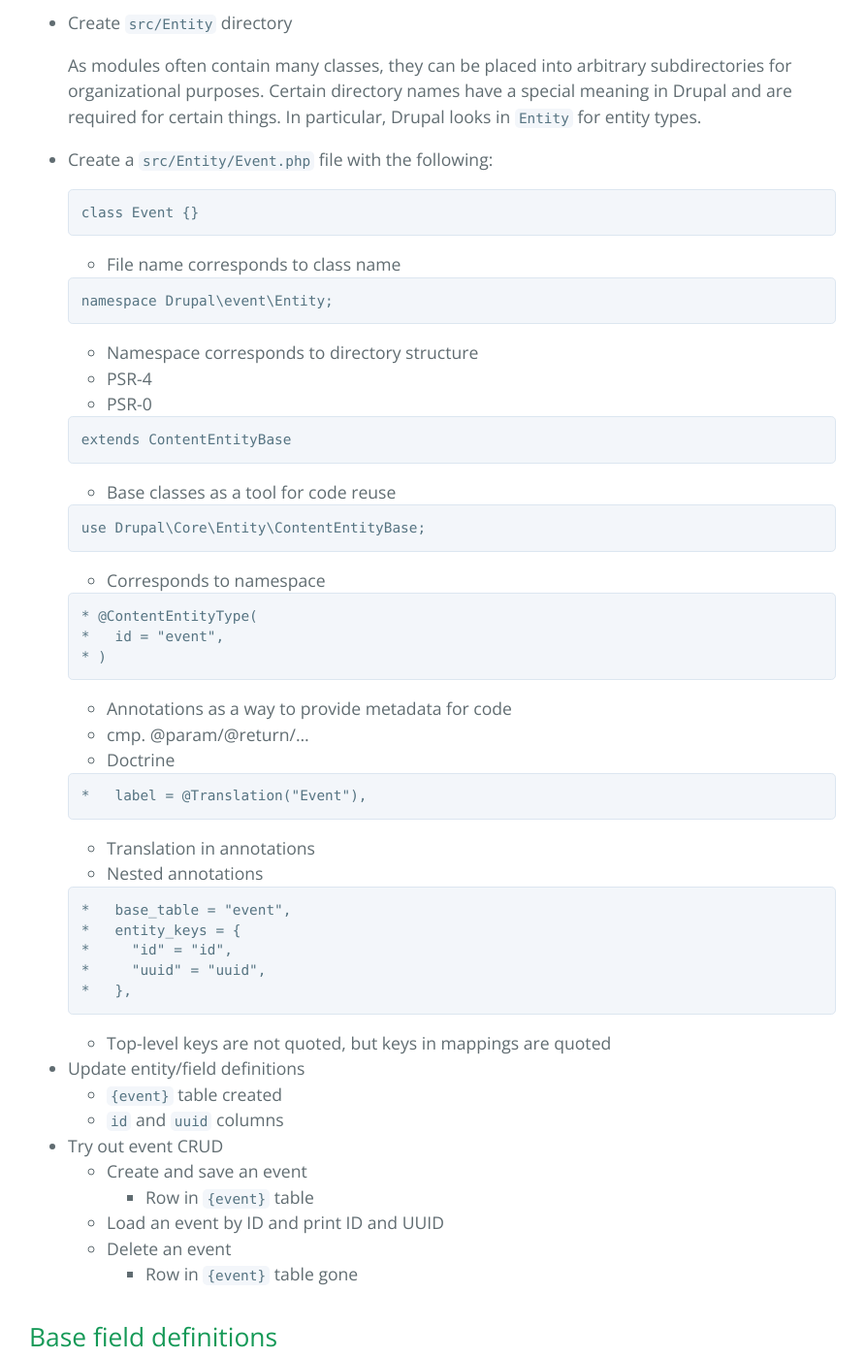
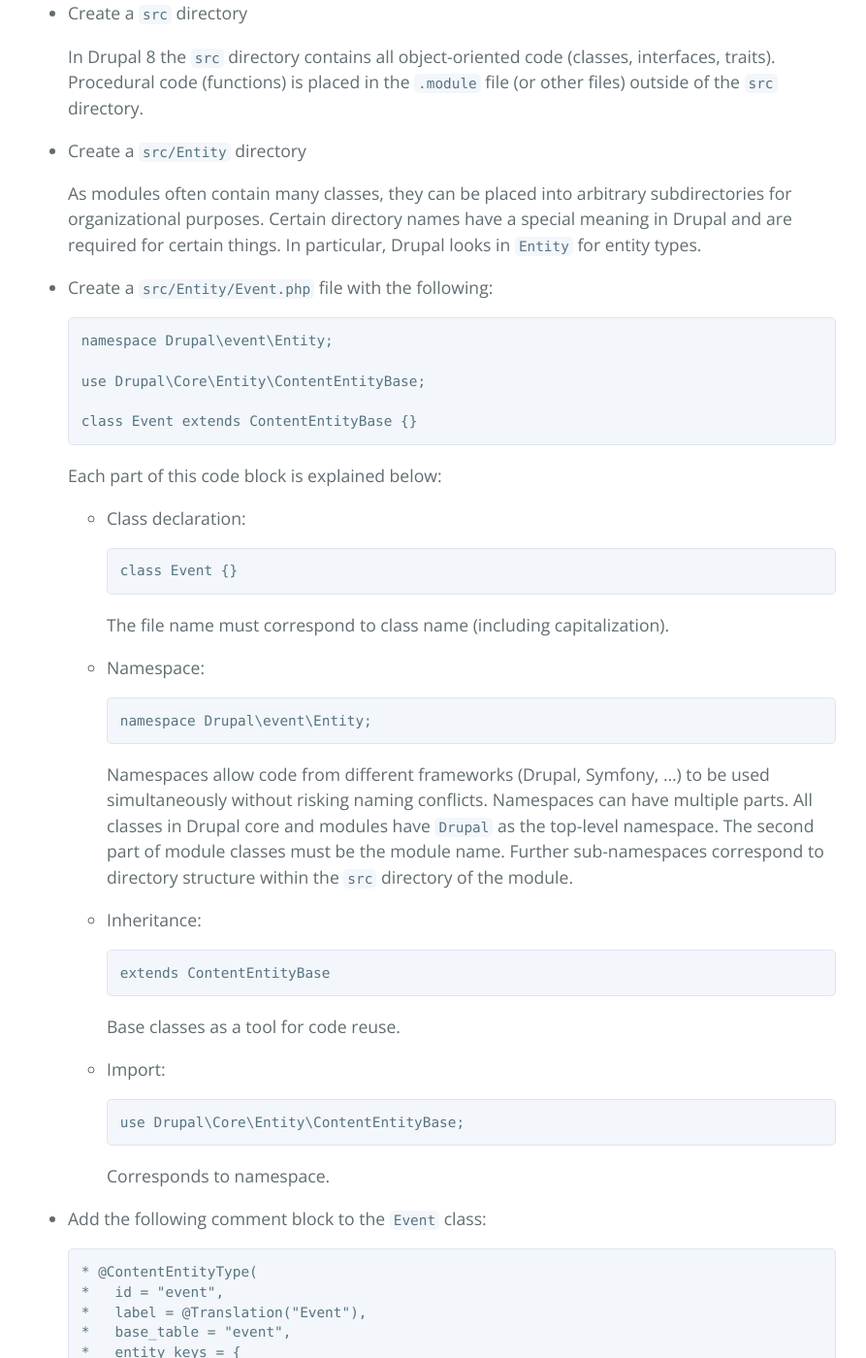
Before and after one commit to drupal-entity-training/event, a Jekyll site: the page built from index.md, in a window 1280 px wide and 1400 px high, scrolled down 759 px. Shown: the whole window at 97% size, without its empty margins (194-1087 px from the left). Built offline with Jekyll 4.4.1, drawn with Linux system fonts in a browser that asks for light colours; some of the changed text lies outside the part shown.

Commit message:
Add some descriptions for the initial class creation

````diff
--- a/index.md
+++ b/index.md
@@ -3,10 +3,17 @@ layout: default
 title: {{ site.name }}
 ---
 
-This documents the process of creating a custom entity type in Drupal 8 using
-the example of an  _Event_ entity type. The starting point is an empty module.
-The state at the end of any given step can be seen in the corresponding branch
-in the [repository](https://github.com/drupal-entity-training/event).
+This guide documents the process of creating a custom entity type in Drupal 8
+using the example of an  _Event_ entity type.
+
+You can reach this guide at [https://git.io/d8entity]().
+
+The starting point is an empty module named `event`. The state at the end of any
+given step can be seen in the corresponding branch in the
+[repository](https://github.com/drupal-entity-training/event).
+
+Having [Drush](http://docs.drush.org/en/master/) available is required to follow
+along.
 
 ## Minimal entity type
 Branch: `00-empty-module` → `01-minimal-entity-type`
@@ -17,7 +24,7 @@ Branch: `00-empty-module` → `01-minimal-entity-type`
   interfaces, traits). Procedural code (functions) is placed in the `.module`
   file (or other files) outside of the `src` directory.
 
-* Create `src/Entity` directory
+* Create a `src/Entity` directory
 
   As modules often contain many classes, they can be placed into arbitrary
   subdirectories for organizational purposes. Certain directory names have a
@@ -27,61 +34,111 @@ Branch: `00-empty-module` → `01-minimal-entity-type`
 * Create a `src/Entity/Event.php` file with the following:
 
   ```php
-  class Event {}
+  namespace Drupal\event\Entity;
+
+  use Drupal\Core\Entity\ContentEntityBase;
+
+  class Event extends ContentEntityBase {}
   ```
 
-  * File name corresponds to class name
+  Each part of this code block is explained below:
 
-  ```php
-  namespace Drupal\event\Entity;
-  ```
-  * Namespace corresponds to directory structure
-  * PSR-4
-  * PSR-0
+  * Class declaration:
 
-  ```php
-  extends ContentEntityBase
-  ```
-  * Base classes as a tool for code reuse
+    ```php
+    class Event {}
+    ```
 
-  ```php
-  use Drupal\Core\Entity\ContentEntityBase;
-  ```
-  * Corresponds to namespace
+    The file name must correspond to class name (including capitalization).
+
+  * Namespace:
+
+    ```php
+    namespace Drupal\event\Entity;
+    ```
+
+    Namespaces allow code from different frameworks (Drupal, Symfony, …) to be
+    used simultaneously without risking naming conflicts. Namespaces can have
+    multiple parts. All classes in Drupal core and modules have `Drupal` as the
+    top-level namespace. The second part of module classes must be the module
+    name. Further sub-namespaces correspond to directory structure within the
+    `src` directory of the module.
+
+  * Inheritance:
+
+    ```php
+    extends ContentEntityBase
+    ```
+
+    Base classes as a tool for code reuse.
+
+  * Import:
+
+    ```php
+    use Drupal\Core\Entity\ContentEntityBase;
+    ```
+
+    Corresponds to namespace.
+
+* Add the following comment block to the `Event` class:
 
   ```php
   * @ContentEntityType(
   *   id = "event",
-  * )
-  ```
-  * Annotations as a way to provide metadata for code
-  * cmp. @param/@return/...
-  * Doctrine
-
-  ```php
   *   label = @Translation("Event"),
-  ```
-  * Translation in annotations
-  * Nested annotations
-
-  ```php
   *   base_table = "event",
   *   entity_keys = {
   *     "id" = "id",
   *     "uuid" = "uuid",
   *   },
+  * )
   ```
-  * Top-level keys are not quoted, but keys in mappings are quoted
 
-* Update entity/field definitions
+  Each part of this code block is explained below:
+
+
+  * Annotations as a way to provide metadata for code
+
+    cmp. @param/@return/...
+
+
+  * Label:
+
+    ```php
+    *   label = @Translation("Event"),
+    ```
+
+    Translation in annotations
+    Nested annotations
+
+  * Storage information:
+
+    ```php
+    *   base_table = "event",
+    *   entity_keys = {
+    *     "id" = "id",
+    *     "uuid" = "uuid",
+    *   },
+    ```
+
+    Top-level keys are not quoted, but keys in mappings are quoted
+
+* Run `drush entity-updates`
+
   * `{event}` table created
+
   * `id` and `uuid` columns
 
 * Try out event CRUD
+
   * Create and save an event
+
     * Row in `{event}` table
+
   * Load an event by ID and print ID and UUID
+
   * Delete an event
+
       * Row in `{event}` table gone
 
 
````
